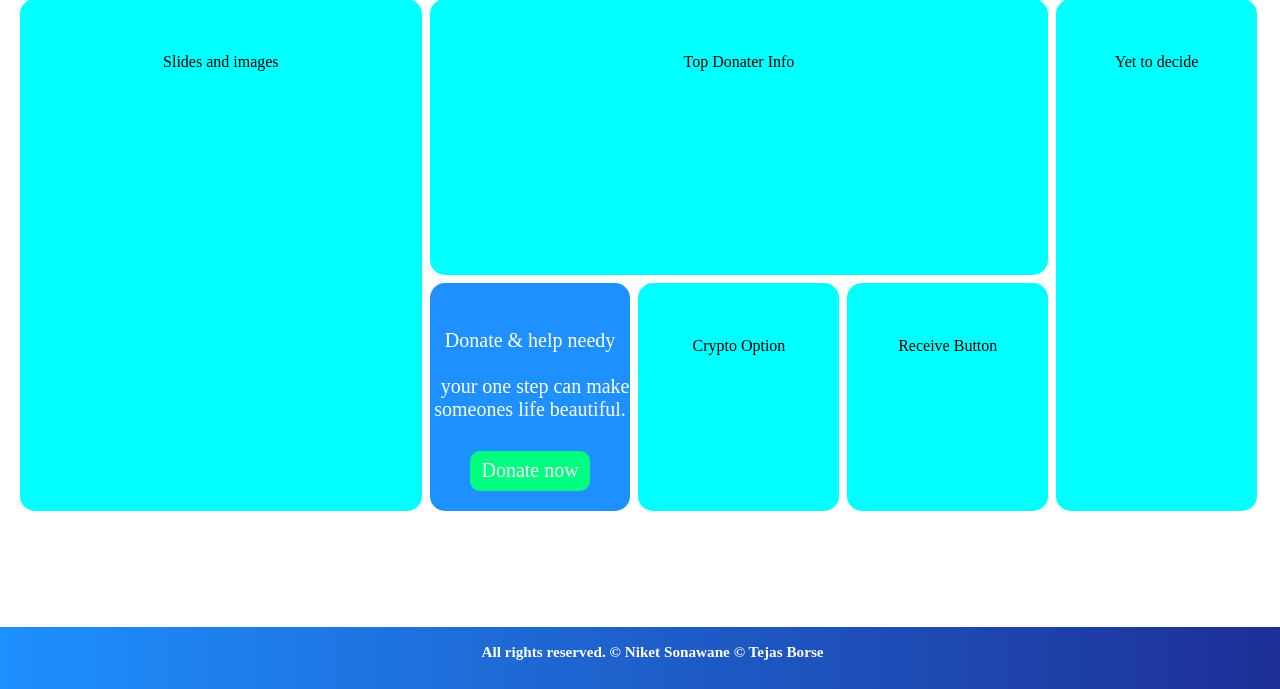
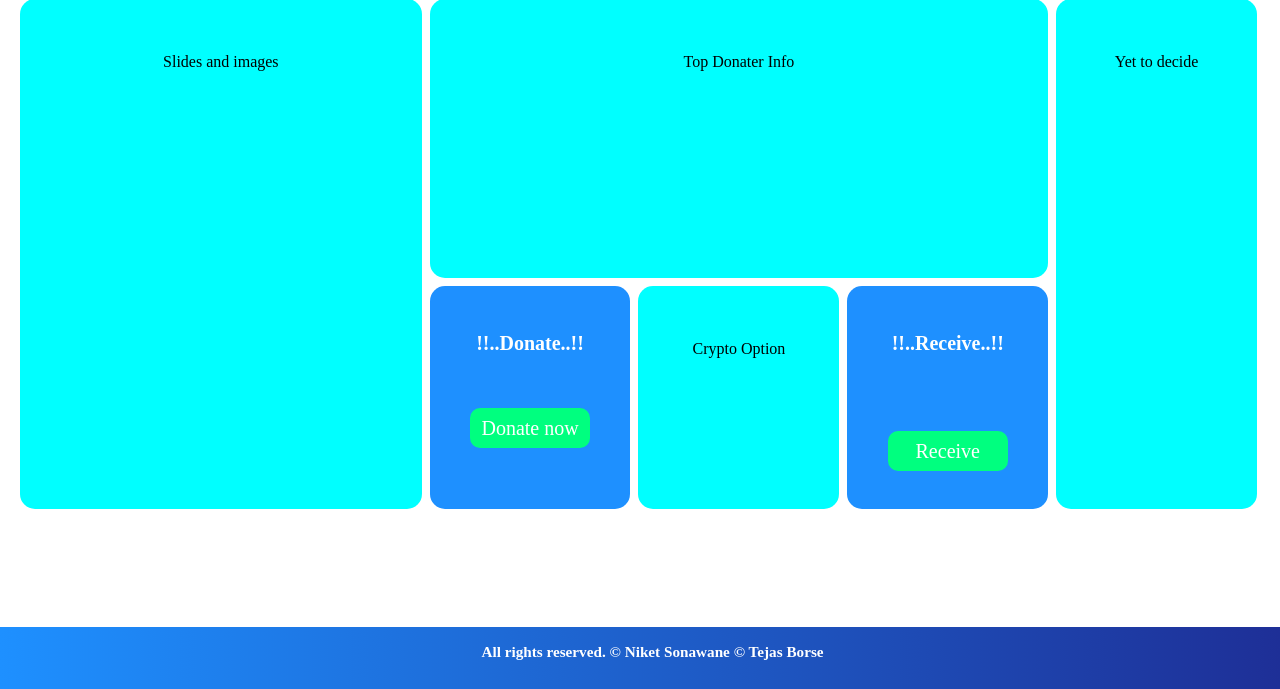
Before and after one commit to tejasborse123/Donation_Website, a PHP site: page / in a window 1280 px wide. Shown: the part 111-800 px from the top of the page. Run offline with PHP 8.4, Linux system fonts and the light colour scheme.

Commit message:
Btns Added

```diff
--- a/homecss.css
+++ b/homecss.css
@@ -100,9 +100,11 @@
 .content5{
   height: 100%;
   width: 100%;
-  background: cyan;
+  background: dodgerblue;
   grid-area: content5;
   border-radius: 15px;
+  font-size: 20px;
+  color: white;
 }
 
 .content6{
@@ -125,7 +127,19 @@
     width: 120;
     color: white;
     background: springgreen;
+   }
 
+  #receivebtn{
+    border-radius: 10px;
+    border: none;
+    margin-top: 30px;
+    margin-bottom: 20px;
+    font-size: 20;
+    font-family: serif;
+    height: 40;
+    width: 120;
+    color: white;
+    background: springgreen;
    }
 
 .footer{
--- a/index.html
+++ b/index.html
@@ -46,13 +46,17 @@
 <!--- //////////////////////////////////////////////////////////////////////// Actual Content //////////////////////////////////////////////////////////////////////////// -->
       <div class="content1"><br><br><br>Slides and images</div>
       <div class="content2"><br><br><br>Top Donater Info</div>
-      <div class="content3"><br><br>Donate & help needy<br><br> &nbsp your one step can make someones life beautiful.<br>
+      <div class="content3"><br><br><b>!!..Donate..!!</b><br><br>
 
          <button class="contentbtn" id="donatebtn">Donate now </button>
 
       </div>
       <div class="content4"><br><br><br>Crypto Option</div>
-      <div class="content5"><br><br><br>Receive Button</div>
+      <div class="content5"><br><br><b>!!..Receive..!!</b><br><br><br>
+
+         <button class="ReceiveBtn" id="receivebtn"> Receive </button>
+
+      </div>
       <div class="content6"><br><br><br>Yet to decide</div>
 <!--- //////////////////////////////////////////////////////////////////////// Footer //////////////////////////////////////////////////////////////////////////// -->
 
```
